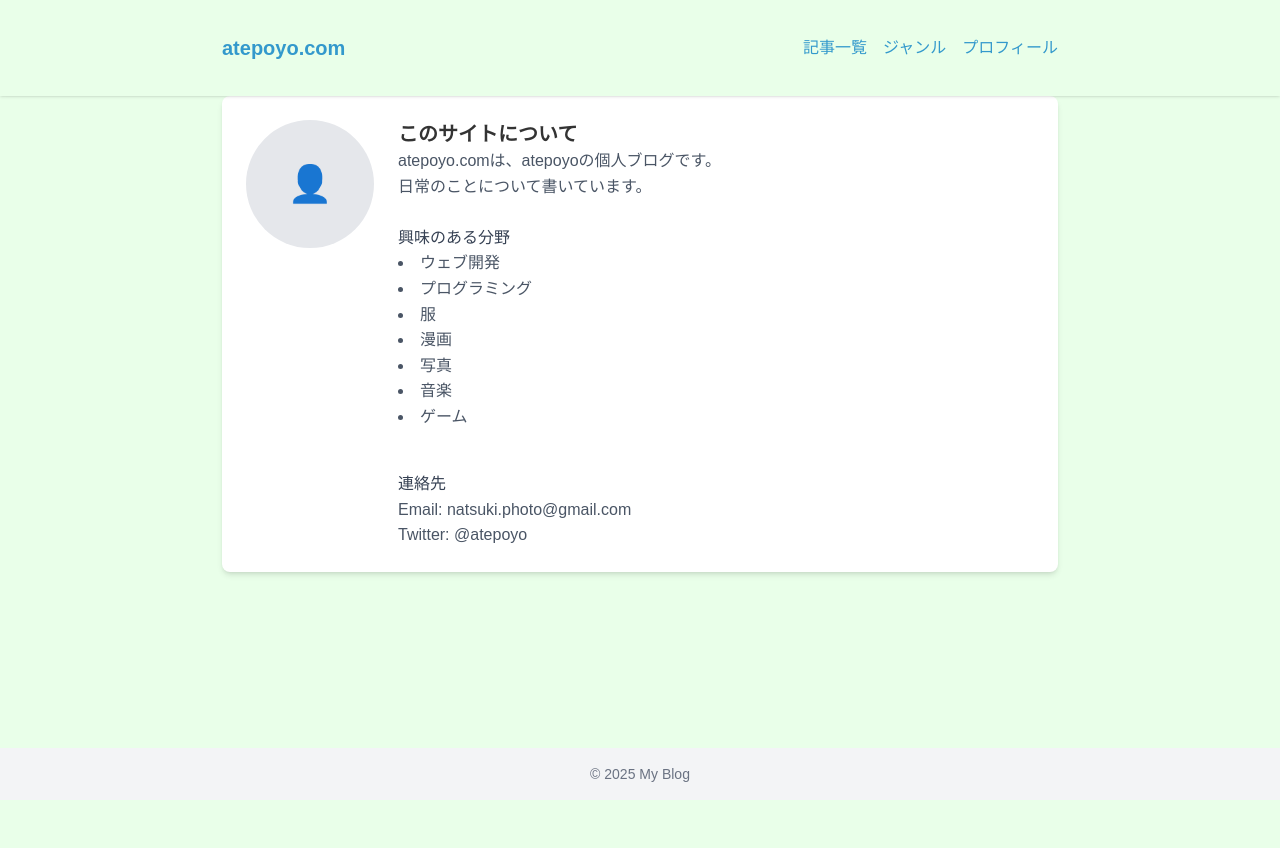
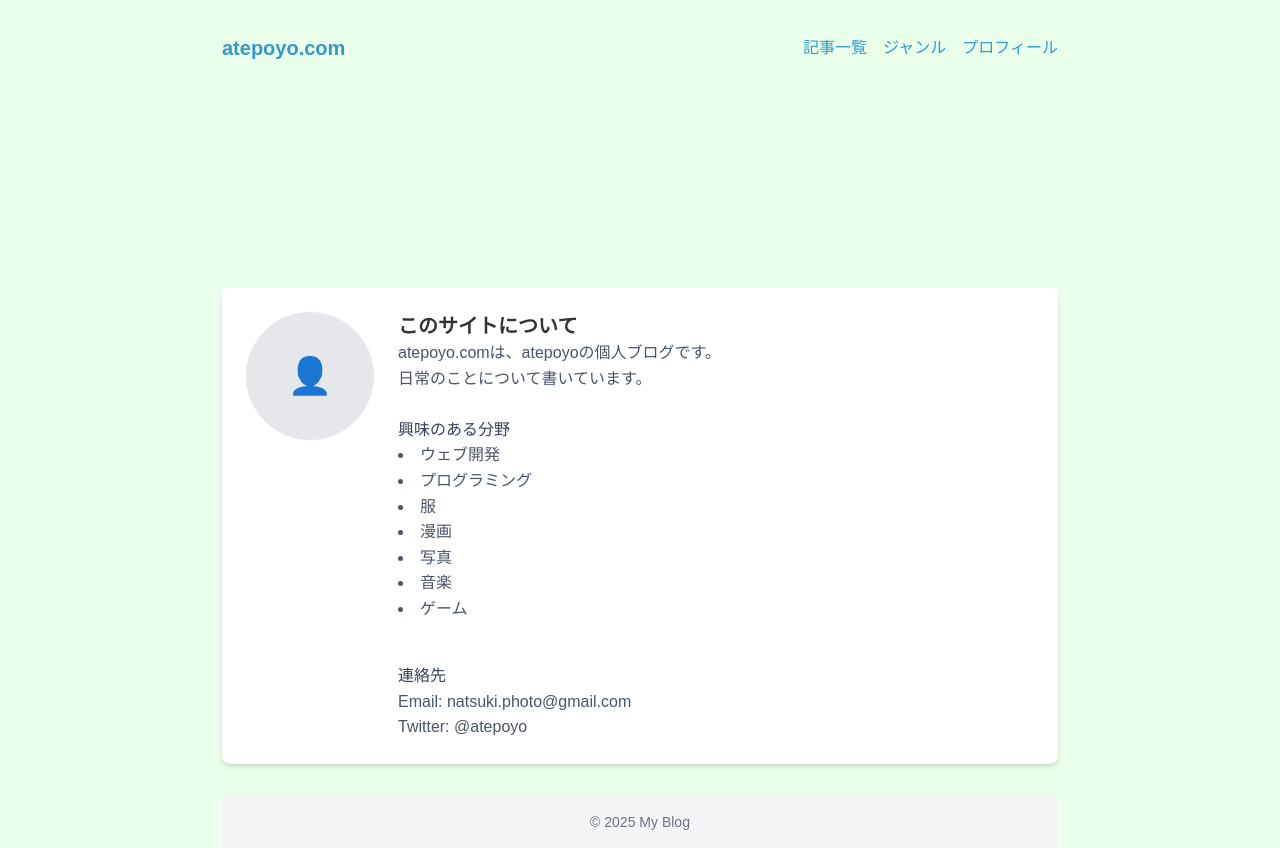
Before and after one commit to atepoyo/atepoyo.com, a Next.js app: page /profile in a window 1280 px wide. Before the commit the page ends 800 px from the top, so only its background shows below. Built offline with nearby package versions, Linux system fonts and the light colour scheme.

Commit message:
fix width layout

```diff
--- a/app/articles/[slug]/page.tsx
+++ b/app/articles/[slug]/page.tsx
@@ -23,7 +23,7 @@ export default async function PostPage({
   }
 
   return (
-    <article className="container-header mt-32">
+    <article className="container-header" style={{ paddingTop: "var(--header-height)" }}>
       <h1 className="text-2xl font-bold mb-8 pt-8">{post.title}</h1>
       <div dangerouslySetInnerHTML={{ __html: post.contentHtml }} />
     </article>
--- a/app/globals.css
+++ b/app/globals.css
@@ -27,6 +27,10 @@ body, h1, h2, h3, h4, h5, h6, p, ul, ol {
 }
 
 /* Set a global font and background */
+html {
+  overflow-y: scroll;
+}
+
 body {
   font-family: Arial, sans-serif;
   background-color: #e9ffe9;
@@ -59,13 +63,22 @@ header, .header-bg {
   padding: 0 !important;
 }
 
-/* 統一されたコンテナスタイル */
-.page-container, .custom-narrow, .container-header {
-  max-width: 900px; /* 最大幅を統一 */
-  margin-left: auto;
-  margin-right: auto;
-  padding-left: min(4vw, 32px);
-  padding-right: min(4vw, 32px);
+/* コンテナスタイルの統一 */
+.container-header {
+  max-width: 900px;
+  margin: 0 auto;
+  padding-left: 32px;
+  padding-right: 32px;
+  width: 100%;
+  box-sizing: border-box;
+}
+
+/* レガシーコンテナ（使用していない場合は削除可能） */
+.page-container, .custom-narrow {
+  max-width: 900px;
+  margin: 0 auto;
+  padding-left: 32px;
+  padding-right: 32px;
   width: 100%;
   box-sizing: border-box;
 }
--- a/app/layout.tsx
+++ b/app/layout.tsx
@@ -17,10 +17,7 @@ export default function RootLayout({
       >
         <ThemeProvider>
           <Header />
-          <main
-            className="flex-grow container mx-auto px-4 mt-16"
-            style={{ paddingTop: "var(--header-height)" }}
-          >
+          <main className="flex-grow" style={{ paddingTop: "var(--header-height)" }}>
             {children}
           </main>
           <Footer />
--- a/app/page.tsx
+++ b/app/page.tsx
@@ -5,8 +5,7 @@ export default async function Home() {
   const posts = getAllPosts();
 
   return (
-    <div className="min-h-screen pt-32">
-      <div className="page-container">
+    <div className="container-header">
       <ul className="text-left w-full">
         {posts.map((post) => {
           let formattedDate = "";
@@ -17,9 +16,11 @@ export default async function Home() {
                 d.getMonth() + 1
               }月${d.getDate()}日`;
             } else if (/^\d{4}-\d{2}-\d{2}/.test(post.date)) {
-                // 文字列が日付形式の場合
               const [y, m, da] = post.date.split("-");
-                formattedDate = `${y}年${parseInt(m, 10)}月${parseInt(da, 10)}日`;
+              formattedDate = `${y}年${parseInt(m, 10)}月${parseInt(
+                da,
+                10
+              )}日`;
             }
           }
           return (
@@ -36,6 +37,5 @@ export default async function Home() {
         })}
       </ul>
     </div>
-    </div>
   );
 }
--- a/components/footer.tsx
+++ b/components/footer.tsx
@@ -1,9 +1,13 @@
 export default function Footer() {
   return (
-    <footer className="bg-gray-100 text-center py-4 mt-8">
-      <p className="text-sm text-gray-500">
-        © {new Date().getFullYear()} My Blog
-      </p>
+    <footer>
+      <div className="container-header">
+        <div className="bg-gray-100 text-center py-4 mt-8">
+          <p className="text-sm text-gray-500">
+            © {new Date().getFullYear()} My Blog
+          </p>
+        </div>
+      </div>
     </footer>
   );
 }
--- a/components/header.tsx
+++ b/components/header.tsx
@@ -2,12 +2,10 @@ import Link from "next/link";
 
 export default function Header() {
   return (
-    <header
-      className="fixed top-0 w-full shadow z-50 header-bg"
-      style={{ height: "var(--header-height)" }}
-    >
+    <header className="header-bg">
+      <div className="container-header">
         <nav
-        className="container-header p-4 flex justify-between items-center"
+          className="flex justify-between items-center"
           style={{ height: "var(--header-height)" }}
         >
           <div className="font-bold text-xl">
@@ -25,6 +23,7 @@ export default function Header() {
             </li>
           </ul>
         </nav>
+      </div>
     </header>
   );
 }
```
Lines whose indentation alone changed are shown as unchanged.
